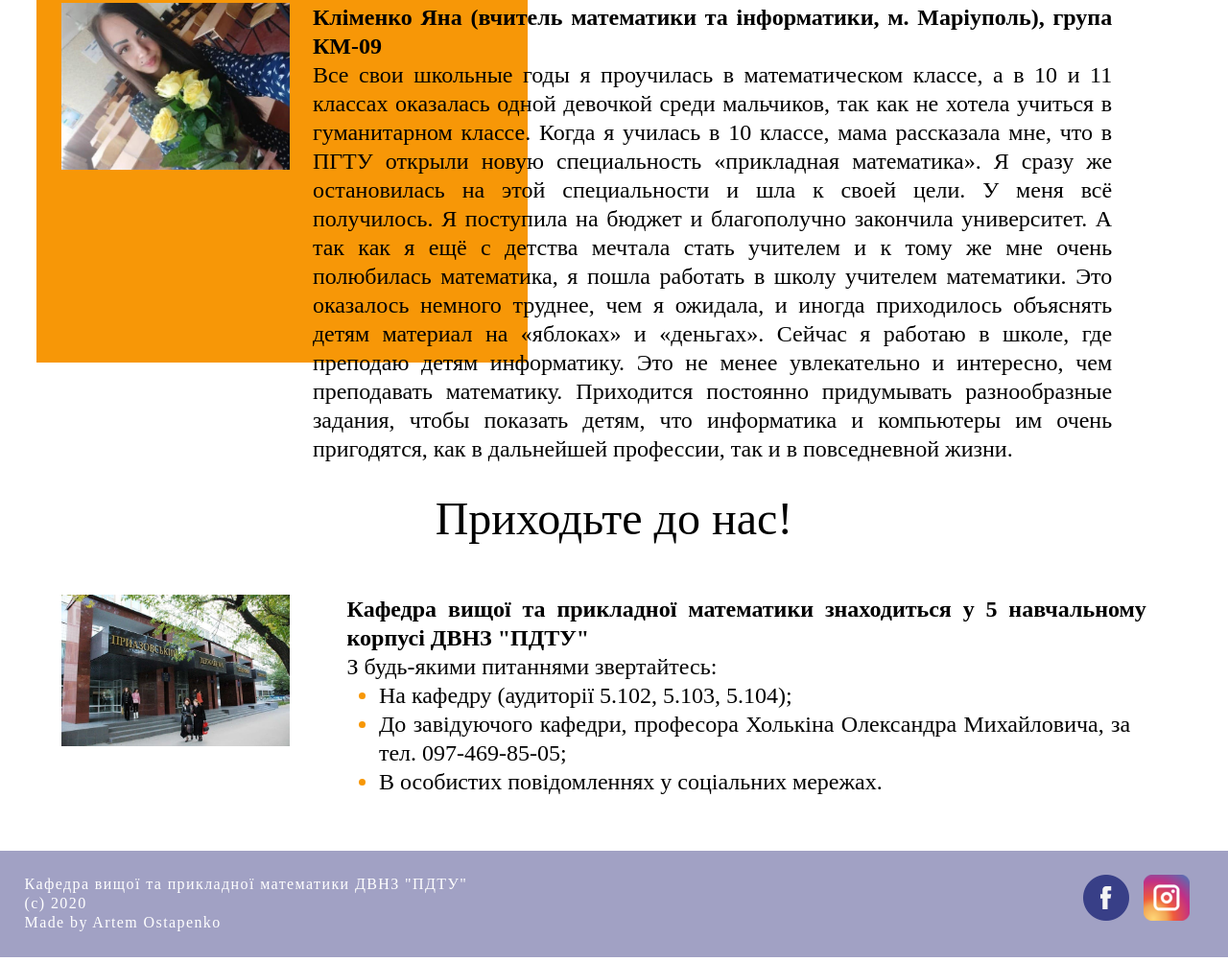
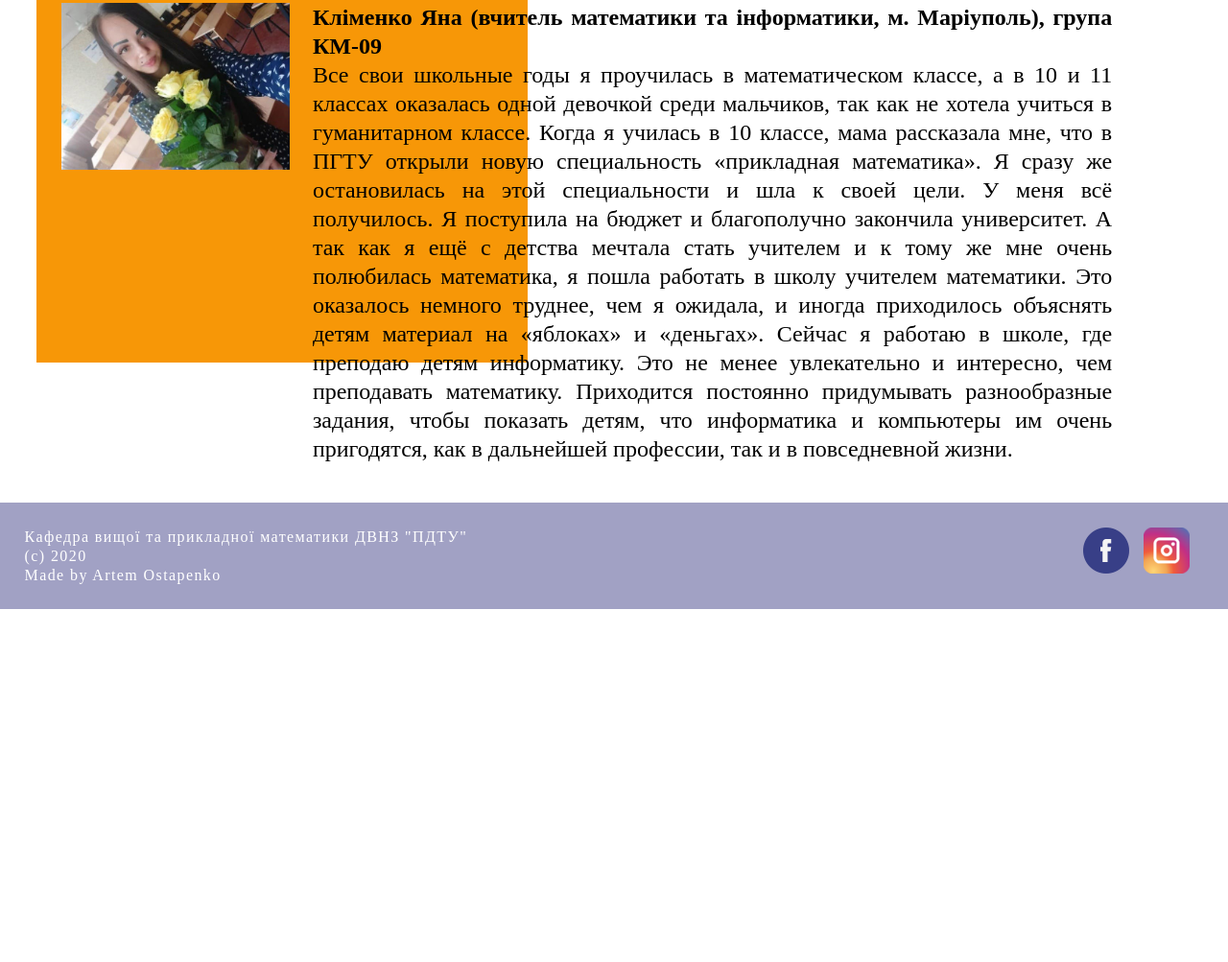
Before and after one commit to KingArthur-IT/AppliedMath-Cite, a plain HTML site: page graduates.html in a window 1280 px wide. Shown: the part 9215-10218 px from the top of the page at 96% size. After the commit the page ends 9855 px from the top, so only its background shows below. Drawn offline with nearby package versions, Linux system fonts and the light colour scheme.

Commit message:
Удален блок приходите к нам из историй и подправлен размер шрифта текста

```diff
--- a/css/style.css
+++ b/css/style.css
@@ -4,6 +4,7 @@
     box-sizing: border-box;
     font-family: 'Times New Roman', Times, serif;
     line-height: 1.25;
+    font-size: 100%;
 }
 
 h1 /* title */
@@ -402,7 +403,7 @@ ul
 {
     width: 100%;
     padding: 1.5% 5% 0% 5%;
-    font-size: 170%;
+    font-size: 150%;
     text-align: justify;
     display: inline-block;
 }
--- a/graduates.html
+++ b/graduates.html
@@ -174,20 +174,6 @@
             Все свои школьные годы я проучилась в математическом классе, а в 10 и 11 классах оказалась одной девочкой среди мальчиков, так как не хотела учиться в гуманитарном классе. Когда я училась в 10 классе, мама рассказала мне, что в ПГТУ открыли новую специальность «прикладная математика». Я сразу же остановилась на этой специальности и шла к своей цели. У меня всё получилось. Я поступила на бюджет и благополучно закончила университет. А так как я ещё с детства мечтала стать учителем и к тому же мне очень полюбилась математика, я пошла работать в школу учителем математики. Это оказалось немного труднее, чем я ожидала, и иногда приходилось объяснять детям материал на «яблоках» и «деньгах». Сейчас я работаю в школе, где преподаю детям информатику. Это не менее увлекательно и интересно, чем преподавать математику. Приходится постоянно придумывать разнообразные задания, чтобы показать детям, что информатика и компьютеры им очень пригодятся, как в дальнейшей профессии, так и в повседневной жизни.
         </div>
     </div>
-    <h1> Приходьте до нас! </h1>
-    <!--Контакти-->
-    <div class="photo-and-description">
-        <img class = "photo-and-description__img-small" src="./img/pstu.jpg" alt="PSTU">
-        <div class="photo-and-description__text-small">
-            <h4>Кафедра вищої та прикладної математики знаходиться у 5 навчальному корпусі ДВНЗ "ПДТУ"</h4>
-            З будь-якими питаннями звертайтесь:
-            <ul>
-                <li><span class = "black-text-in-li">На кафедру (аудиторії 5.102, 5.103, 5.104);</span></li>
-                <li><span class = "black-text-in-li">До завідуючого кафедри, професора Холькіна Олександра Михайловича, за тел. 097-469-85-05;</span></li>
-                <li><span class = "black-text-in-li">В особистих повідомленнях у соціальних мережах.</span></li>
-            </ul>
-        </div>
-    </div>
     <footer>
         <div class="footer-info">
             Кафедра вищої та прикладної математики ДВНЗ "ПДТУ"
```
